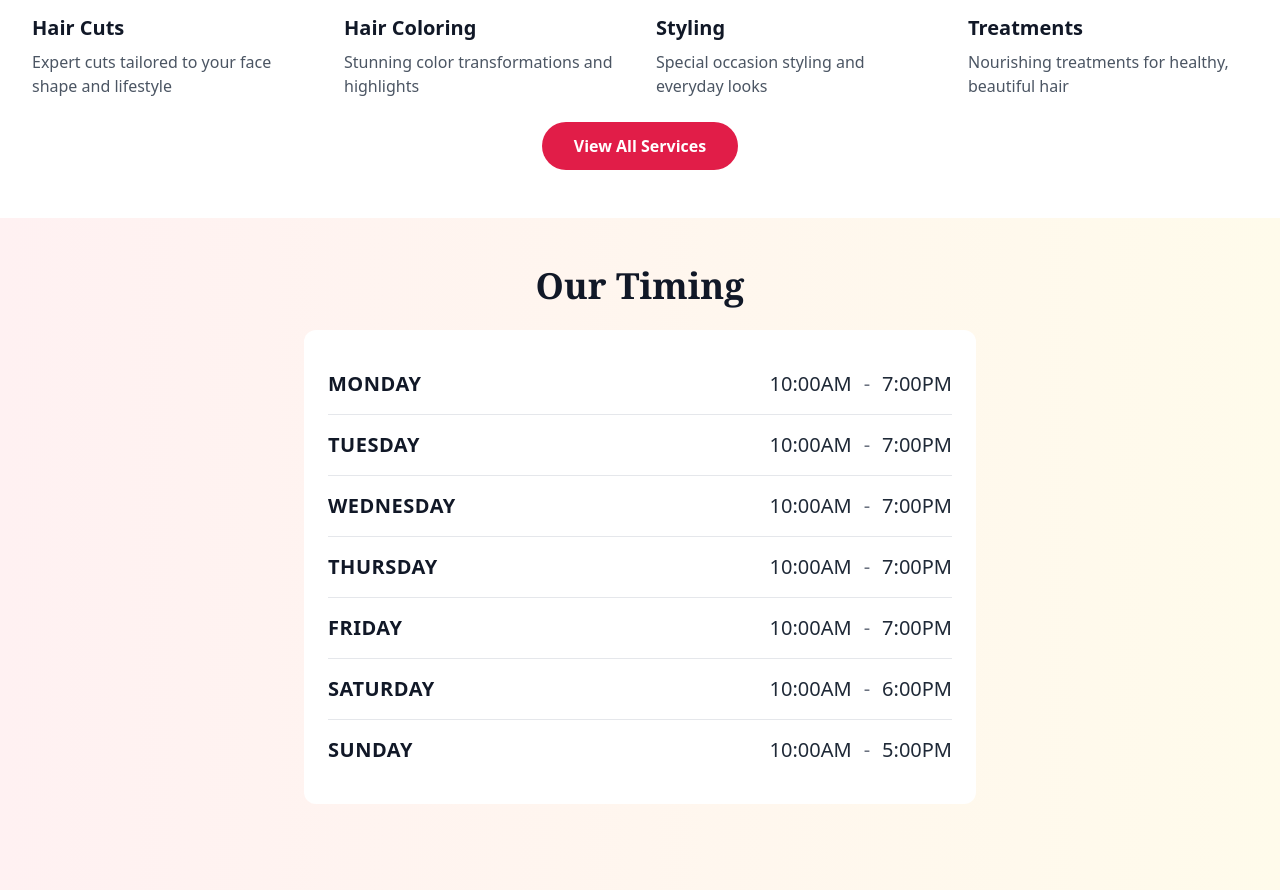
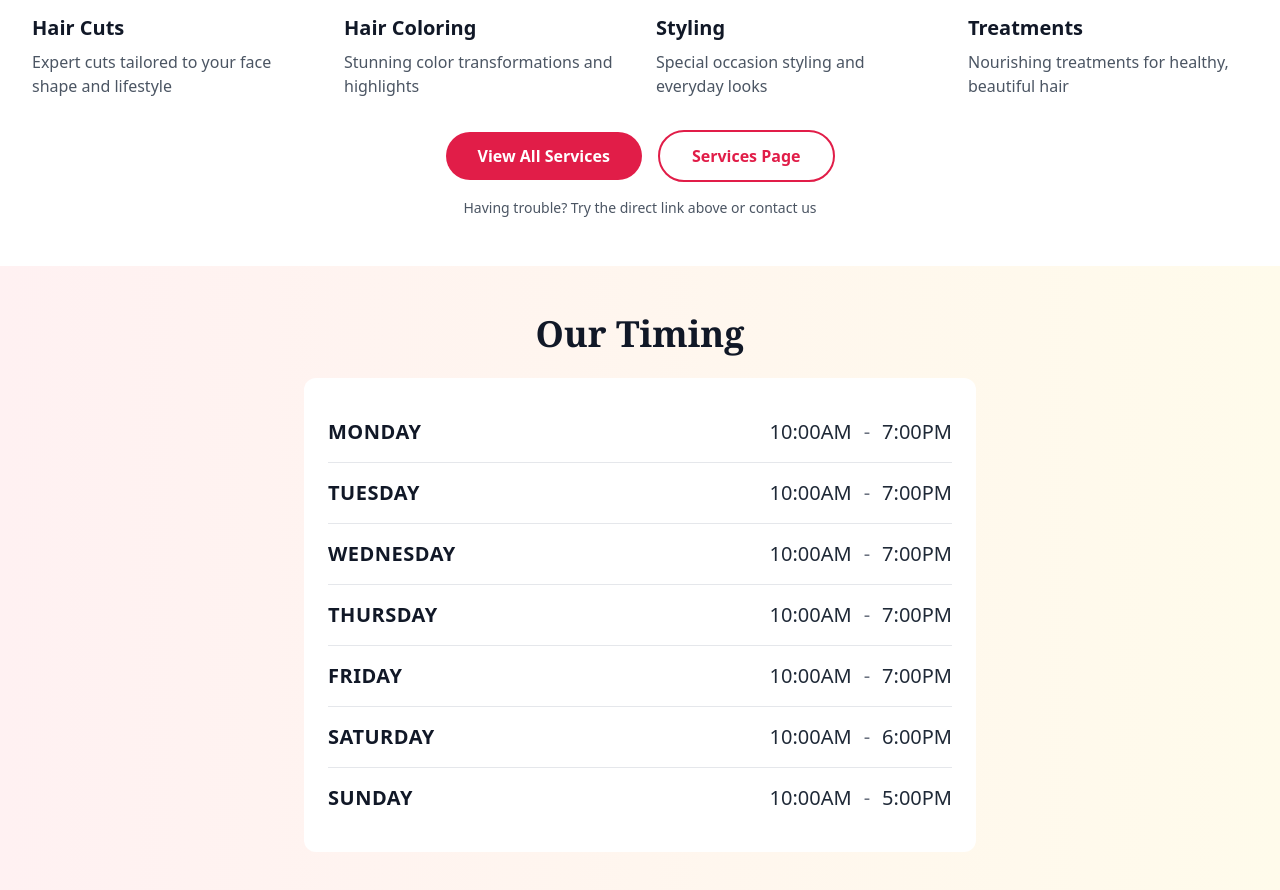
Before and after one commit to zaidsultann/salon-style-renewal, a React (Vite) app: page / in a window 1280 px wide. Shown: the part 1683-2573 px from the top of the page. Built offline with nearby package versions, Linux system fonts and the light colour scheme.

Commit message:
servicebutton1

```diff
--- a/src/components/ServicePreview.tsx
+++ b/src/components/ServicePreview.tsx
@@ -99,10 +99,25 @@ const ServicePreview = () => {
     }
   };
 
-  // OPTION 3A: Navigation handler (React Router alternative)
+  // OPTION 3A: Navigation handler with better error handling
   const handleNavigation = (path) => {
+    try {
       // For React Router, replace with: navigate(path)
+      // Check if we're in a client-side routing app
+      if (window.history && window.history.pushState) {
+        // Try client-side navigation first
+        window.history.pushState(null, '', path);
+        // Trigger a popstate event to update the app
+        window.dispatchEvent(new PopStateEvent('popstate'));
+      } else {
+        // Fallback to full page navigation
         window.location.href = path;
+      }
+    } catch (error) {
+      console.log('Navigation fallback:', error);
+      // Ultimate fallback
+      window.location.href = path;
+    }
   };
 
   // OPTION 8: Check if image loaded successfully
@@ -159,23 +174,28 @@ const ServicePreview = () => {
         </div>
 
         <div className="text-center mt-6">
-          {/* OPTION 3A: Button with navigation handler */}
+          {/* OPTION 3A: Multiple navigation approaches */}
+          <div className="space-y-2">
             <button
               onClick={() => handleNavigation('/services')}
-            className="inline-block bg-rose-600 hover:bg-rose-700 text-white font-semibold px-8 py-3 rounded-full transition-colors duration-300"
+              className="inline-block bg-rose-600 hover:bg-rose-700 text-white font-semibold px-8 py-3 rounded-full transition-colors duration-300 mr-4"
             >
               View All Services
             </button>
 
-          {/* OPTION 3B: React Router Link (uncomment if using React Router) */}
-          {/*
-          <Link
-            to="/services"
-            className="inline-block bg-rose-600 hover:bg-rose-700 text-white font-semibold px-8 py-3 rounded-full transition-colors duration-300"
+            {/* OPTION 3B: Direct link as backup */}
+            <a
+              href="/services"
+              className="inline-block border-2 border-rose-600 text-rose-600 hover:bg-rose-600 hover:text-white font-semibold px-8 py-3 rounded-full transition-all duration-300"
             >
-            View All Services
-          </Link>
-          */}
+              Services Page
+            </a>
+          </div>
+
+          {/* OPTION 3C: Alternative navigation options */}
+          <div className="mt-4 text-sm text-gray-600">
+            <p>Having trouble? Try the direct link above or contact us</p>
+          </div>
         </div>
       </div>
     </section>
```
Lines whose indentation alone changed are shown as unchanged.
